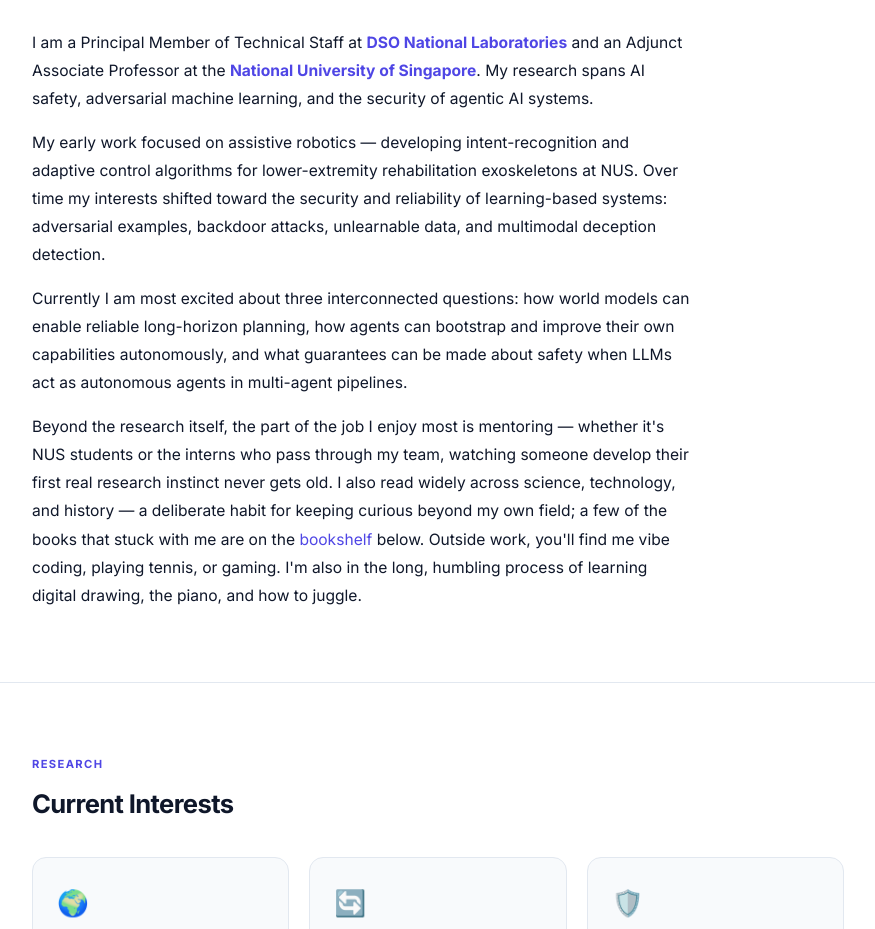
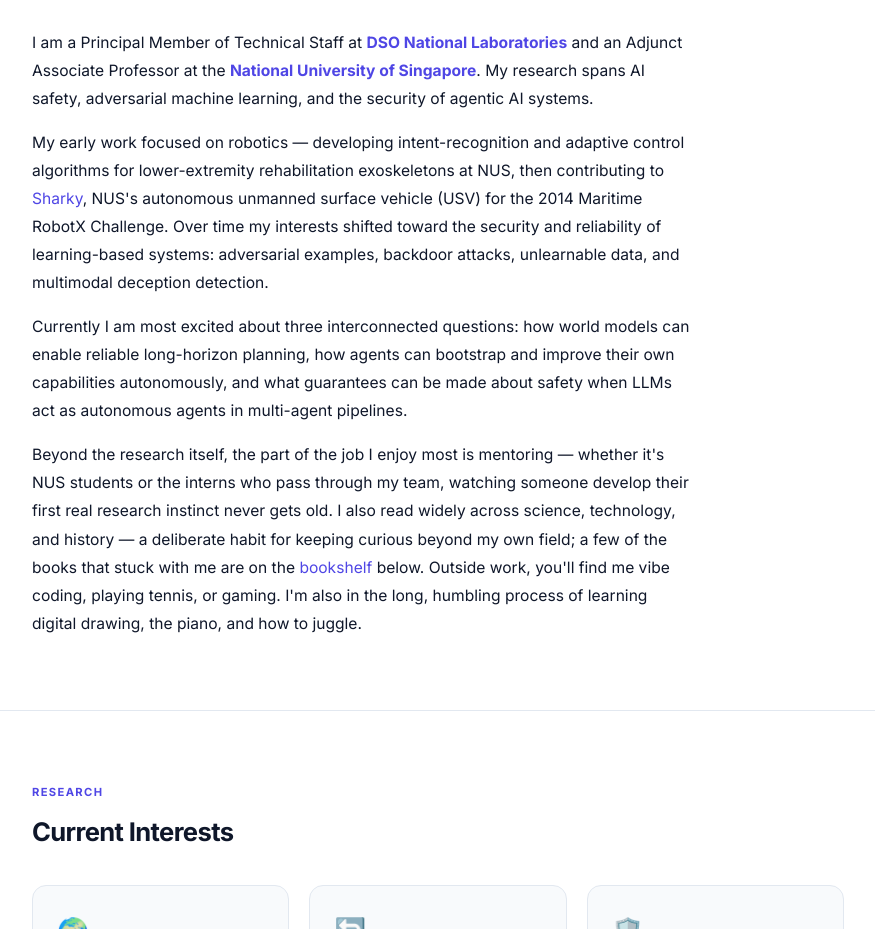
Before and after one commit to bingquan/bingquan.github.io, a plain HTML site: page index.html in a window 1280 px wide. Shown: the part 809-1738 px from the top of the page, without its empty margins (202-1077 px from the left). Drawn offline with Linux system fonts and the light colour scheme.

Commit message:
Add Sharky USV project to bio

```diff
--- a/index.html
+++ b/index.html
@@ -595,10 +595,12 @@
         adversarial machine learning, and the security of agentic AI systems.
       </p>
       <p>
-        My early work focused on assistive robotics — developing intent-recognition and adaptive control algorithms
-        for lower-extremity rehabilitation exoskeletons at NUS. Over time my interests shifted toward the security
-        and reliability of learning-based systems: adversarial examples, backdoor attacks, unlearnable data, and
-        multimodal deception detection.
+        My early work focused on robotics — developing intent-recognition and adaptive control algorithms for
+        lower-extremity rehabilitation exoskeletons at NUS, then contributing to <a
+        href="https://www.facebook.com/sharkyUSV/">Sharky</a>, NUS's autonomous unmanned surface vehicle (USV) for
+        the 2014 Maritime RobotX Challenge. Over time my interests shifted toward the security and reliability of
+        learning-based systems: adversarial examples, backdoor attacks, unlearnable data, and multimodal deception
+        detection.
       </p>
       <p>
         Currently I am most excited about three interconnected questions: how world models can enable reliable
```
